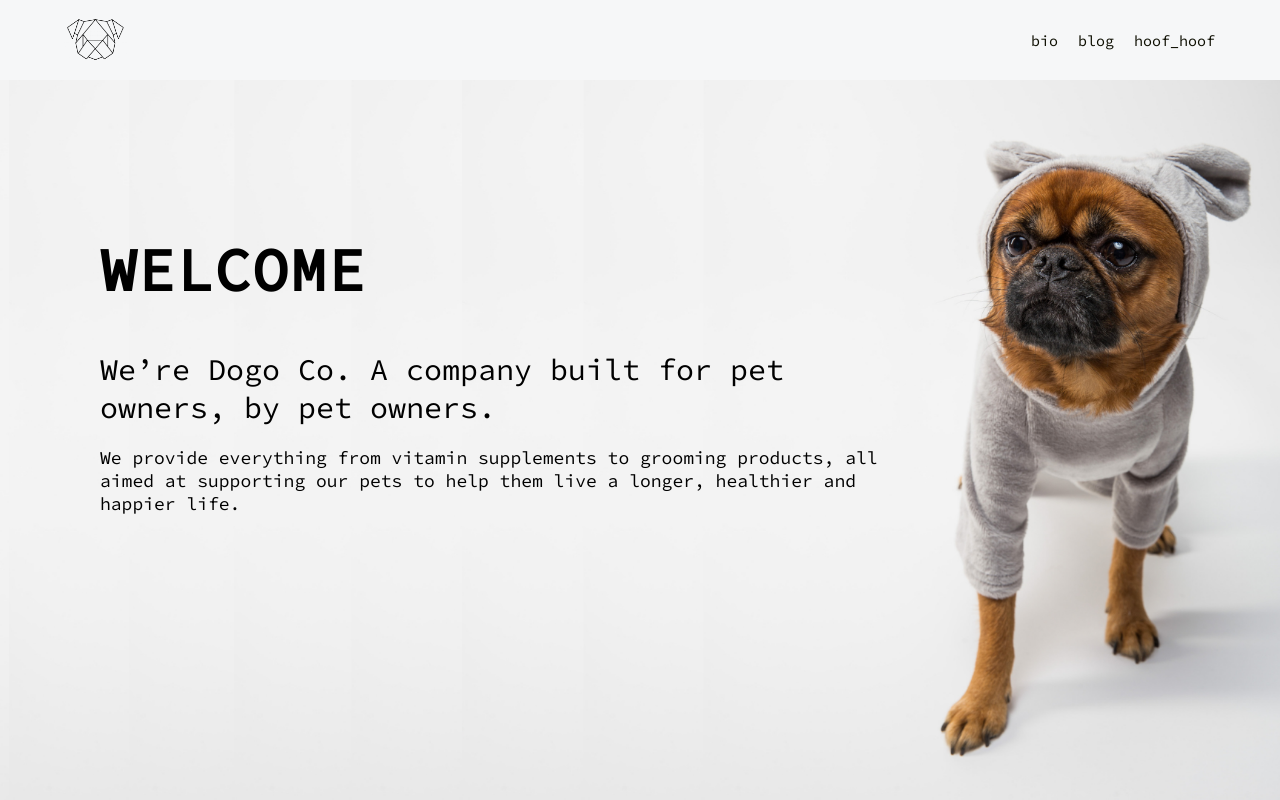
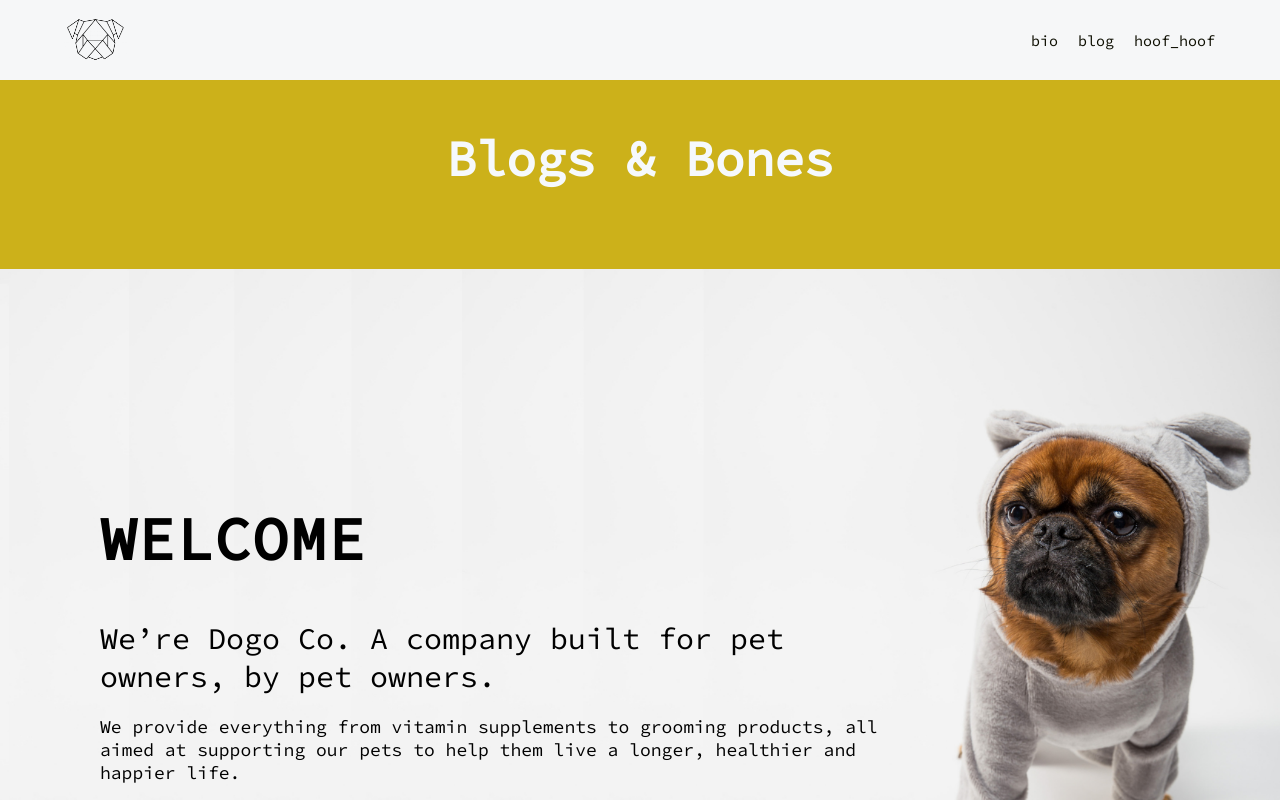
Before and after one commit to lsmucassi/nextjs-dado, a Next.js app: page /blog in a window 1280 px wide. Shown: the top 800 px of the page. Built offline with nearby package versions, Linux system fonts and the light colour scheme.

Commit message:
app: refractor

```diff
--- a/pages/bio/index.js
+++ b/pages/bio/index.js
@@ -1,11 +1,12 @@
 
-import styles from '../styles/Home.module.css'
+import styles from '../../styles/Home.module.css'
 import Footer from '../../components/Footer'
 import Snap from '../../components/Snap'
-
+import Navbar from '../../components/Navbar'
 export default function Bio({ pets }) {
     return(
         <>
+            <Navbar />
             <main className={styles.main}>
                 <h4 className={styles.title}>
                 Meet The Pets Of Petlab
--- a/pages/blog.js
+++ b/pages/blog.js
@@ -1,19 +1,19 @@
 import styles from '../styles/Home.module.css'
 import Navbar from '../components/Navbar'
 import Footer from '../components/Footer'
-import View from '../components/View'
+import Hero from '../components/Hero'
 
 export default function blog() {
     return(
         <>
             <Navbar />
-            <View />
             <main className={styles.main}>
                 <h4 className={styles.title}>
                 Blogs &amp; Bones
                 </h4>
 
             </main>
+            <Hero />
             <Footer />
         </>
     )
```
